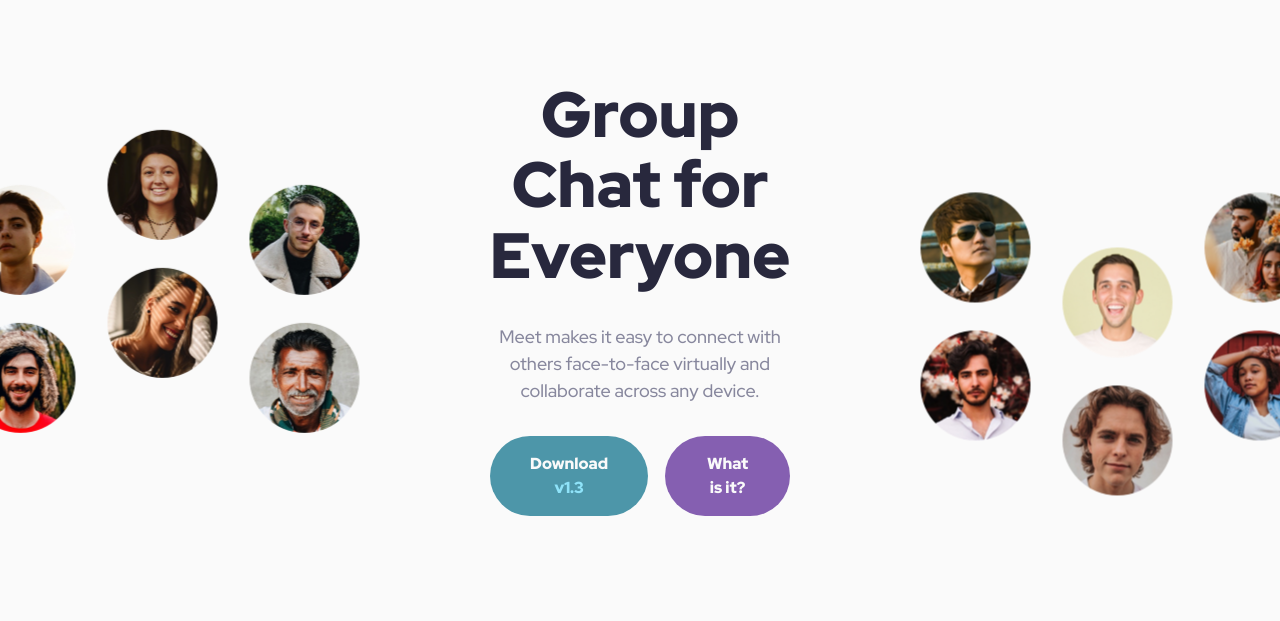
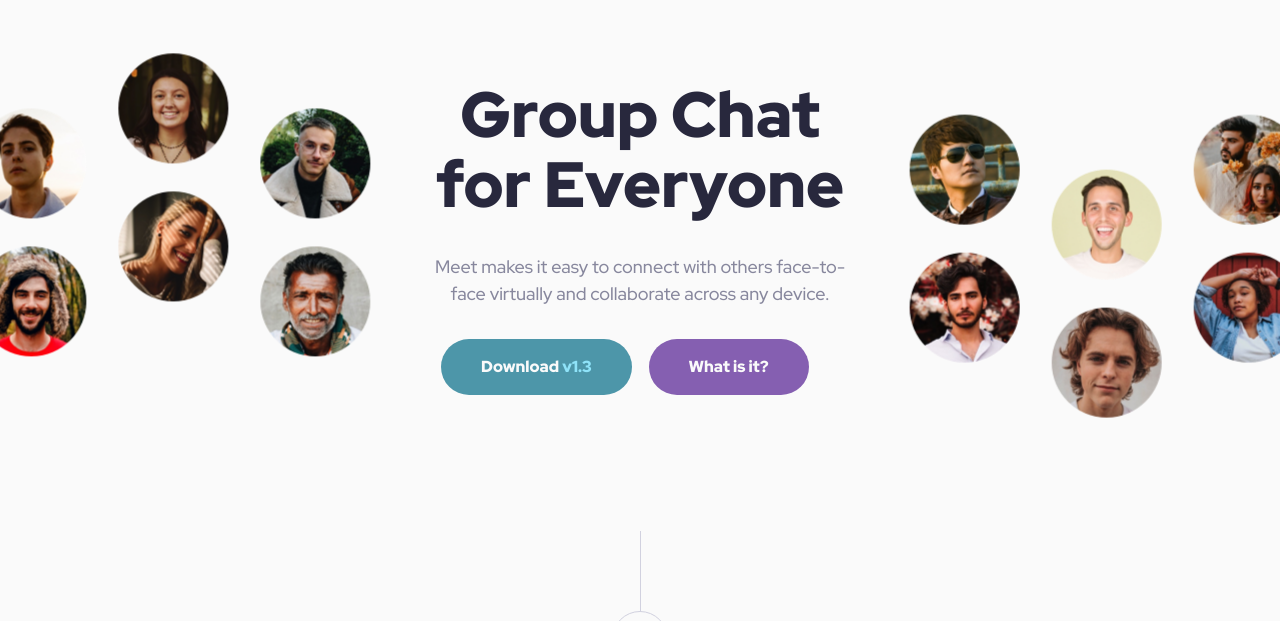
Before and after one commit to nitinrs95/meet-landing-page, a plain HTML site: page index.html in a window 1280 px wide. Shown: the part 111-732 px from the top of the page. Drawn offline with Linux system fonts and the light colour scheme.

Commit message:
Modify hero section

```diff
--- a/index.html
+++ b/index.html
@@ -27,10 +27,9 @@
     <main>
       <section class="section--hero">
         <div class="container-hero">
-          <picture>
+          <picture class="container-hero__image-left">
             <source srcset="./assets/desktop/image-hero-left.png" />
             <img
-              class="container-hero__image-left"
               srcset="./assets/desktop/image-hero-left.png"
               alt="Images of Customers 1"
           /></picture>
@@ -46,12 +45,12 @@
             >
             <a href="#" class="btn btn--secondary">What is it?</a>
           </div>
-
-          <img
-            class="container-hero__image-right"
-            src="./assets/desktop/image-hero-right.png"
-            alt="Images of Customers 1"
-          />
+          <picture class="container-hero__image-right">
+            <source srcset="./assets/desktop/image-hero-right.png" />
+            <img
+              src="./assets/desktop/image-hero-right.png"
+              alt="Images of Customers 1"
+          /></picture>
         </div>
       </section>
       <section class="section--main">
--- a/sass/base/_typography.scss
+++ b/sass/base/_typography.scss
@@ -3,7 +3,7 @@
 h1 {
   font-family: a.$ff-primary;
   font-weight: a.$fw-black;
-  font-size: 6.4rem;
+  font-size: clamp(4.8rem, 5vw, 6.4rem);
   line-height: a.$lh-normal;
   letter-spacing: a.$ls-normal;
 }
--- a/sass/layout/_hero-container.scss
+++ b/sass/layout/_hero-container.scss
@@ -2,22 +2,40 @@
 
 .container-hero {
   display: grid;
-  grid-template-columns: 1fr 1fr 1fr;
+  // grid-template-columns: 1fr 1fr 1fr;
+  grid-template-columns: minmax(auto, 1fr) minmax(41rem, 1fr) minmax(auto, 1fr);
   grid-template-areas: "image-box-left content image-box-right";
   gap: 3.2rem;
-  padding: 8rem 6.4rem;
+  padding: 8rem 0;
   justify-items: center;
   align-items: center;
+  width: 100%;
 
   &__image-left {
     grid-area: image-box-left;
+    justify-self: start;
+    transform: translateX(-6%) translateY(-10%);
+    // width: 100%;
+    // object-fit: cover;
+    // min-width: 50%;
+    // min-height: 50%;
 
-    transform: translateX(-25%) translateY(-5%);
+    img {
+      width: 100%;
+    }
   }
 
   &__image-right {
     grid-area: image-box-right;
-    transform: translateX(25%) translateY(15%);
+    justify-self: end;
+    transform: translateX(6%) translateY(10%);
+    img {
+      width: 100%;
+    }
+    // width: 100%;
+    // object-fit: cover;
+    // min-width: 50%;
+    // min-height: 50%;
   }
 
   &__hero-content {
```
Also changed, not shown: css/main.css, 1 other file.
